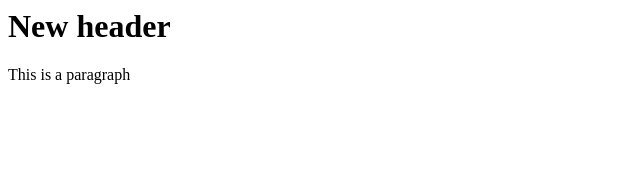
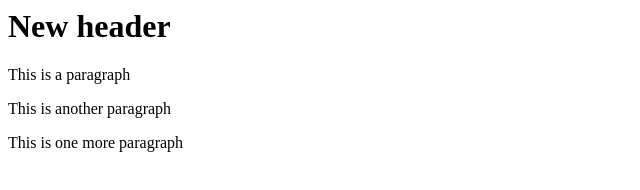
Before and after one commit to YVic95/git-tutorial, a plain HTML site: page index.html in a window 1280 px wide. Shown: the whole page, without its empty margins (0-640 px from the left). Drawn offline with Linux system fonts and the light colour scheme.

Commit message:
added some new <p>

```diff
--- a/index.html
+++ b/index.html
@@ -6,5 +6,9 @@
         <h1>New header</h1>
 
         <p>This is a paragraph</p>
+
+        <p>This is another paragraph</p>
+        <p>This is one more paragraph</p>
+
     </body>
 </html>
```
